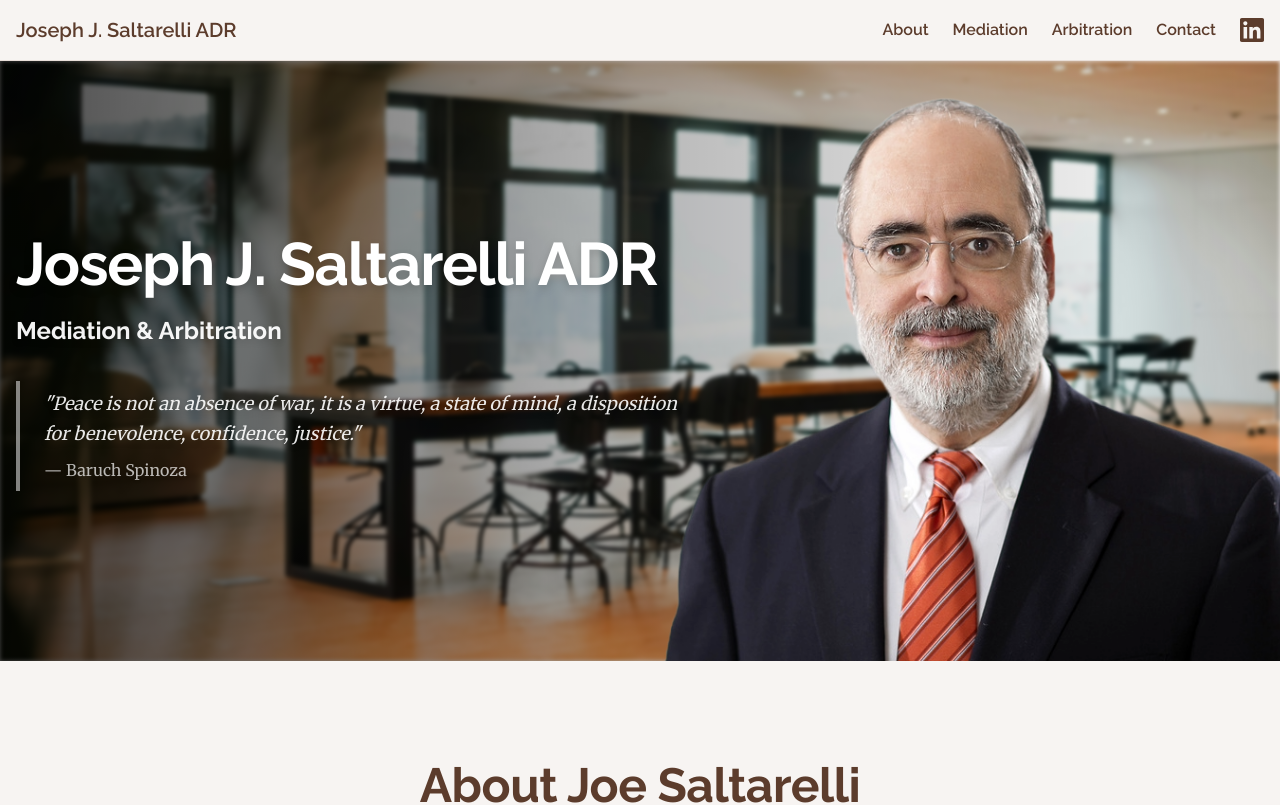
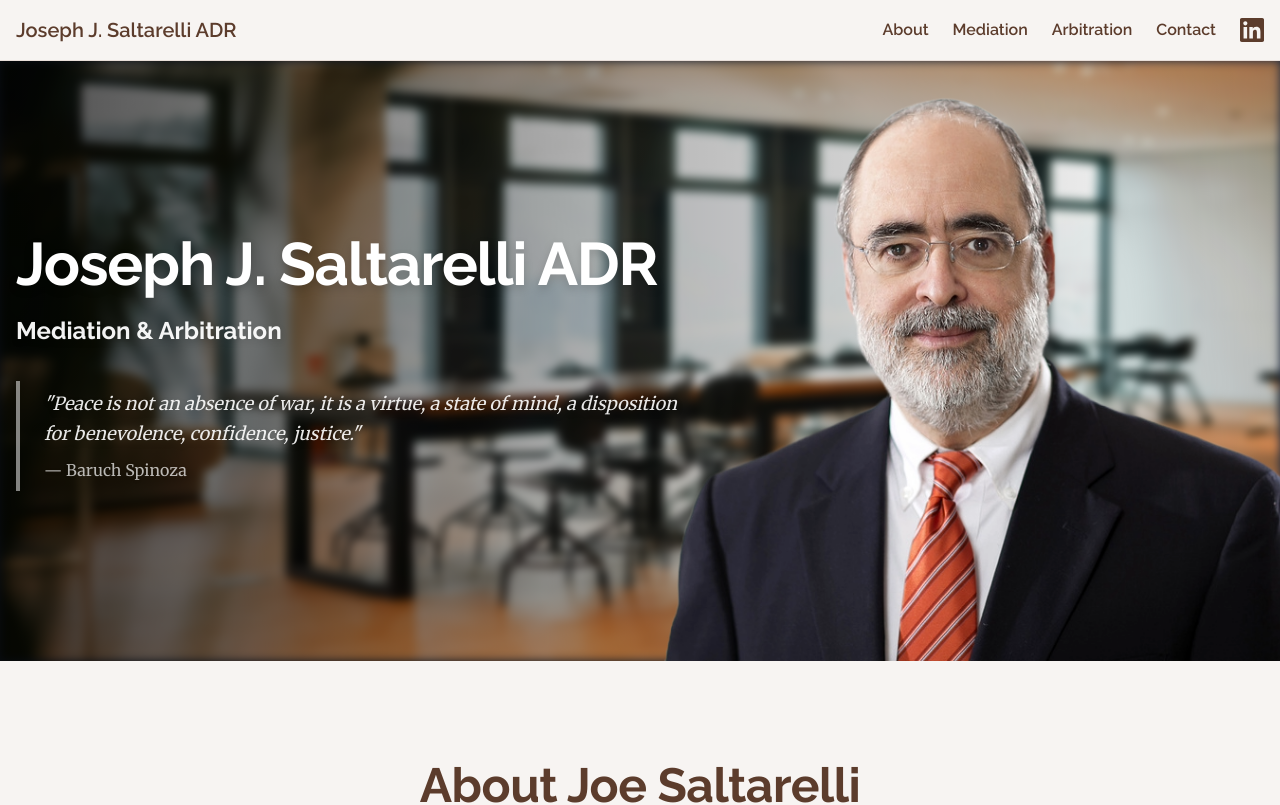
Before and after one commit to anthonysaltarelli/jjsadr, a Next.js app: page / in a window 1280 px wide. Shown: the top 805 px of the page. Built offline with nearby package versions, Linux system fonts and the light colour scheme.

Commit message:
background loading

```diff
--- a/app/layout.tsx
+++ b/app/layout.tsx
@@ -29,6 +29,9 @@ export default function RootLayout({
 }>) {
   return (
     <html lang="en">
+      <head>
+        <link rel="preload" href="/background6.jpg" as="image" />
+      </head>
       <body
         className={`${headingFont.variable} ${bodyFont.variable} antialiased`}
       >
--- a/app/page.tsx
+++ b/app/page.tsx
@@ -1,43 +1,64 @@
+'use client';
+
+import { useState, useEffect } from 'react';
 import Image from 'next/image';
 import Navigation from "./components/Navigation";
 import Footer from "./components/Footer";
 
 export default function Home() {
+  const [imagesLoaded, setImagesLoaded] = useState({ background: false, headshot: false });
+  const [showImages, setShowImages] = useState(false);
+
+  // Check if both images are loaded
+  useEffect(() => {
+    if (imagesLoaded.background && imagesLoaded.headshot) {
+      setShowImages(true);
+    }
+  }, [imagesLoaded]);
+
+  // Preload background image
+  useEffect(() => {
+    const img = new window.Image();
+    img.src = '/background6.jpg';
+    img.onload = () => setImagesLoaded(prev => ({ ...prev, background: true }));
+  }, []);
+
   return (
     <div className="min-h-screen bg-background">
       <Navigation />
 
       <main>
         {/* Header Section with Background 6 */}
-        <section className="relative min-h-[500px] md:min-h-[600px] flex items-center overflow-hidden">
+        <section className="relative min-h-[500px] md:min-h-[600px] flex items-center overflow-hidden bg-slate-800">
           {/* Background Image */}
           <div
-            className="absolute inset-0"
+            className={`absolute inset-0 transition-opacity duration-500 ${showImages ? 'opacity-100' : 'opacity-0'}`}
             style={{
               backgroundImage: 'url(/background6.jpg)',
               backgroundSize: 'cover',
               backgroundPosition: 'center',
               backgroundRepeat: 'no-repeat',
-              filter: 'blur(2px)'
+              filter: 'blur(5px)'
             }}
           />
 
           {/* Black gradient overlay at 70% opacity */}
           <div
-            className="absolute inset-0"
+            className={`absolute inset-0 transition-opacity duration-500 ${showImages ? 'opacity-100' : 'opacity-0'}`}
             style={{
               background: 'linear-gradient(to right, rgba(0, 0, 0, 0.7), rgba(0, 0, 0, 0.28), transparent)'
             }}
           />
 
           {/* Headshot Image - Right Aligned, Full Height */}
-          <div className="absolute right-0 top-0 h-full w-[600px] md:w-[700px]">
+          <div className={`absolute right-0 top-0 h-full w-[600px] md:w-[700px] transition-opacity duration-500 ${showImages ? 'opacity-100' : 'opacity-0'}`}>
             <Image
               src="/joesaltarelli_headshot.png"
               alt="Joseph J. Saltarelli"
               fill
               className="object-cover object-left-top"
               priority
+              onLoad={() => setImagesLoaded(prev => ({ ...prev, headshot: true }))}
             />
           </div>
 
```
